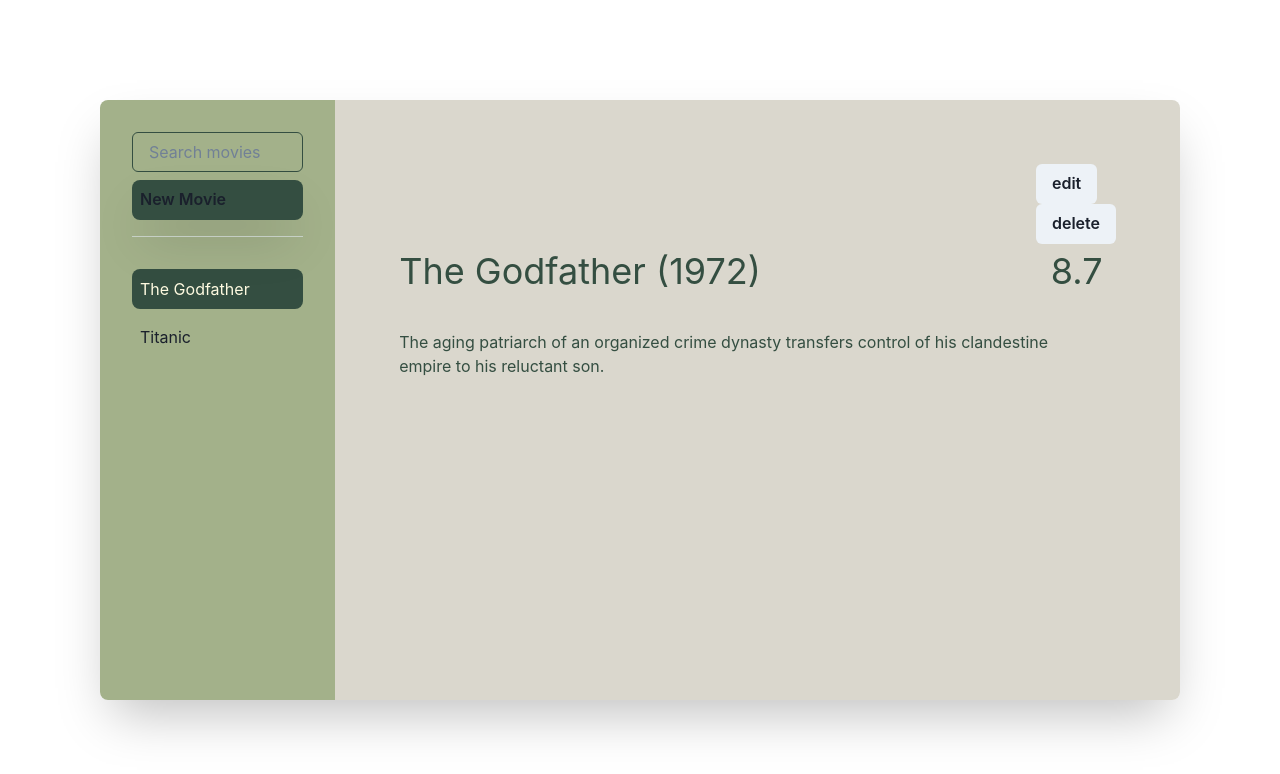
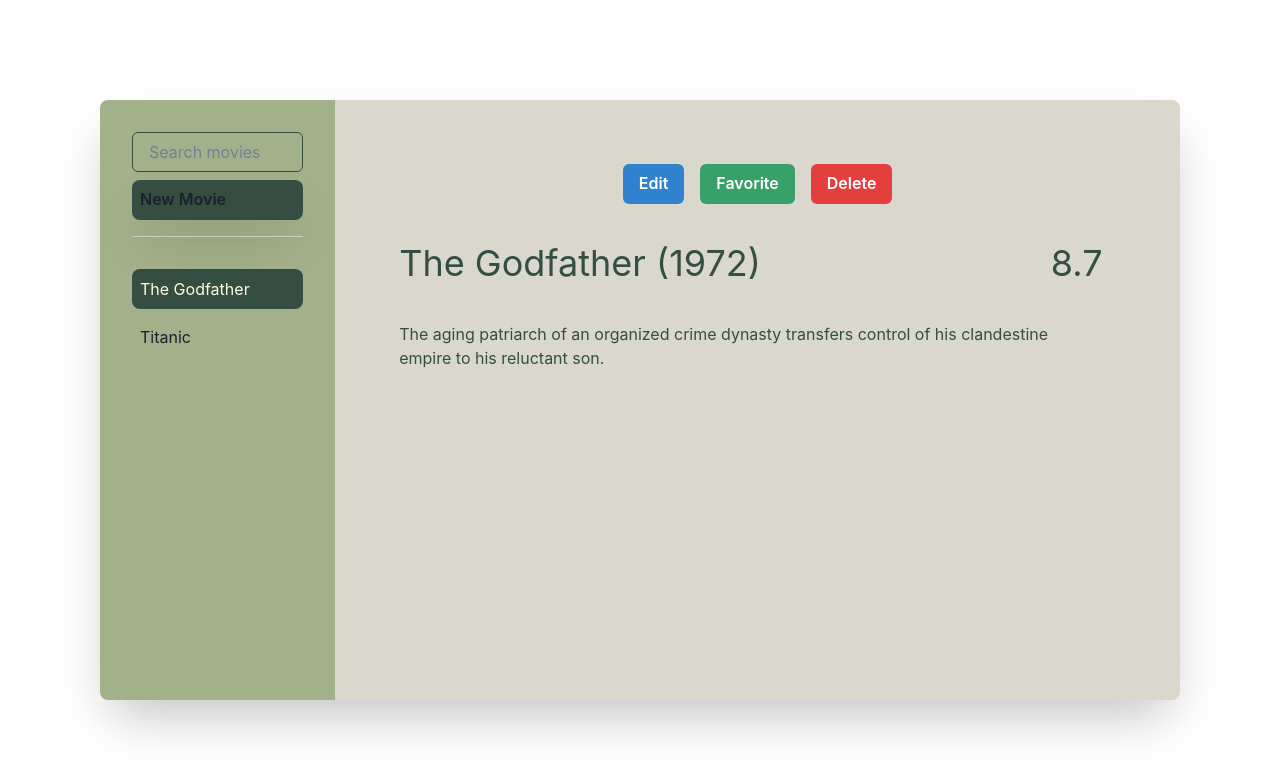
Before and after one commit to rrajath/dev-adventures-001, a React (Create React App) app: page /movies/0 in a window 1280 px wide. Shown: the top 774 px of the page. Built offline with nearby package versions, Linux system fonts and the light colour scheme.

Commit message:
add logic to favorite a movie

```diff
--- /dev/null
+++ b/src/components/actions.tsx
@@ -0,0 +1,62 @@
+import React from 'react';
+import { Box, Button, Flex } from '@chakra-ui/react';
+import { Form } from 'react-router-dom';
+
+export default function Actions() {
+  return (
+    <Flex mb={8} justifyContent={'center'}>
+      <Box mr={4}>
+        <Form action='edit'>
+          <Button colorScheme='blue' type='submit'>Edit</Button>
+        </Form>
+      </Box>
+      <Box mr={4}>
+        <Form method='post' action='favorite'>
+          <Button colorScheme='green' type='submit'>Favorite</Button>
+        </Form>
+      </Box>
+      <Box>
+        <Form
+            method='post'
+            action='destroy'
+            onSubmit={(event) => {
+              if (
+                !window.confirm(
+                  "Please confirm you want to delete this record."
+                )
+              ) {
+                event.preventDefault();
+              }
+            }}
+            >
+            <Button colorScheme='red' type='submit'>Delete</Button>
+          </Form>
+      </Box>
+    </Flex>
+  );
+}
+
+/*
+      <Flex direction={'row'} alignContent={'center'} color={'#344e41'}>
+        <Box alignSelf={'end'}>
+          <Form action='edit'>
+            <Button type='submit'>edit</Button>
+          </Form>
+          <Form
+            method='post'
+            action='destroy'
+            onSubmit={(event) => {
+              if (
+                !window.confirm(
+                  "Please confirm you want to delete this record."
+                )
+              ) {
+                event.preventDefault();
+              }
+            }}
+            >
+            <Button type='submit'>delete</Button>
+          </Form>
+        </Box>
+      </Flex>
+      */
--- a/src/index.tsx
+++ b/src/index.tsx
@@ -12,6 +12,7 @@ import { ChakraProvider } from '@chakra-ui/react';
 import NewMovie from './routes/newMovie';
 import { action as newMovieAction } from './routes/newMovie';
 import { action as destroyMovieAction } from './routes/destroyMovie';
+import { action as favoriteMovieAction } from './routes/favoriteMovie';
 import { action as editMovieAction } from './routes/editMovie';
 import IndexPage from './routes';
 import EditMovie from './routes/editMovie';
@@ -46,6 +47,10 @@ const router = createBrowserRouter([
       {
         path: '/movies/:movieId/destroy',
         action: destroyMovieAction,
+      },
+      {
+        path: '/movies/:movieId/favorite',
+        action: favoriteMovieAction,
       }
     ]
   }
--- /dev/null
+++ b/src/routes/favoriteMovie.tsx
@@ -0,0 +1,7 @@
+import { redirect } from "react-router-dom";
+import { favoriteMovie } from "../utils/movies";
+
+export function action({ params }) {
+  favoriteMovie(params.movieId);
+  return redirect(`/movies/${params.movieId}`);
+}
--- a/src/routes/movie.tsx
+++ b/src/routes/movie.tsx
@@ -1,7 +1,7 @@
-import React from 'react';
-import { Form, useLoaderData } from 'react-router-dom';
+import { useLoaderData } from 'react-router-dom';
 import { getMovie } from '../utils/movies';
-import { Box, Button, Flex, Text } from '@chakra-ui/react';
+import { Box, Flex, Text } from '@chakra-ui/react';
+import Actions from '../components/actions';
 
 export function loader({ params }) {
   const movie = getMovie(params.movieId);
@@ -12,28 +12,7 @@ export default function MoviePage() {
   const movie: any = useLoaderData();
   return (
     <Flex p={12} direction={'column'}>
-      <Flex direction={'column'} color={'#344e41'}>
-        <Box alignSelf={'end'}>
-          <Form action='edit'>
-            <Button type='submit'>edit</Button>
-          </Form>
-          <Form
-            method='post'
-            action='destroy'
-            onSubmit={(event) => {
-              if (
-                !window.confirm(
-                  "Please confirm you want to delete this record."
-                )
-              ) {
-                event.preventDefault();
-              }
-            }}
-            >
-            <Button type='submit'>delete</Button>
-          </Form>
-        </Box>
-      </Flex>
+      <Actions/>
       <Flex color={'#344e41'}>
         <Box flex={'10'}>
           <Text fontSize={'4xl'} mb={8}>{movie.title} ({getReleaseYear(movie.releaseDate)})</Text>
--- a/src/utils/movies.ts
+++ b/src/utils/movies.ts
@@ -51,3 +51,12 @@ export function updateMovie(updates: any, id: number) {
 export function deleteMovie(id: number) {
   movies = movies.filter((m: Movie) => Number(m.id) != id);
 }
+
+export function favoriteMovie(id: number) {
+  const movie = getMovie(id);
+  if (!movie.favorite) {
+    Object.assign(movie, { favorite: true });
+  } else {
+    Object.assign(movie, { favorite: false });
+  }
+}
```
